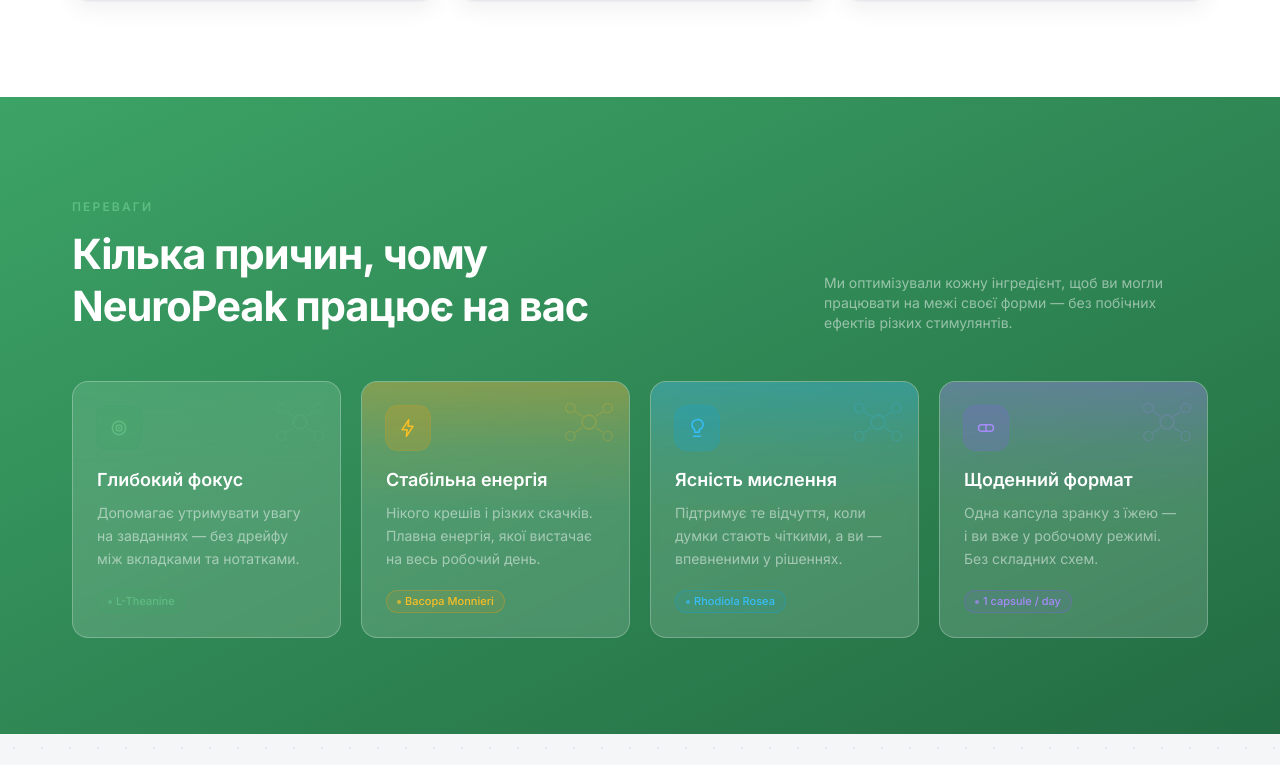
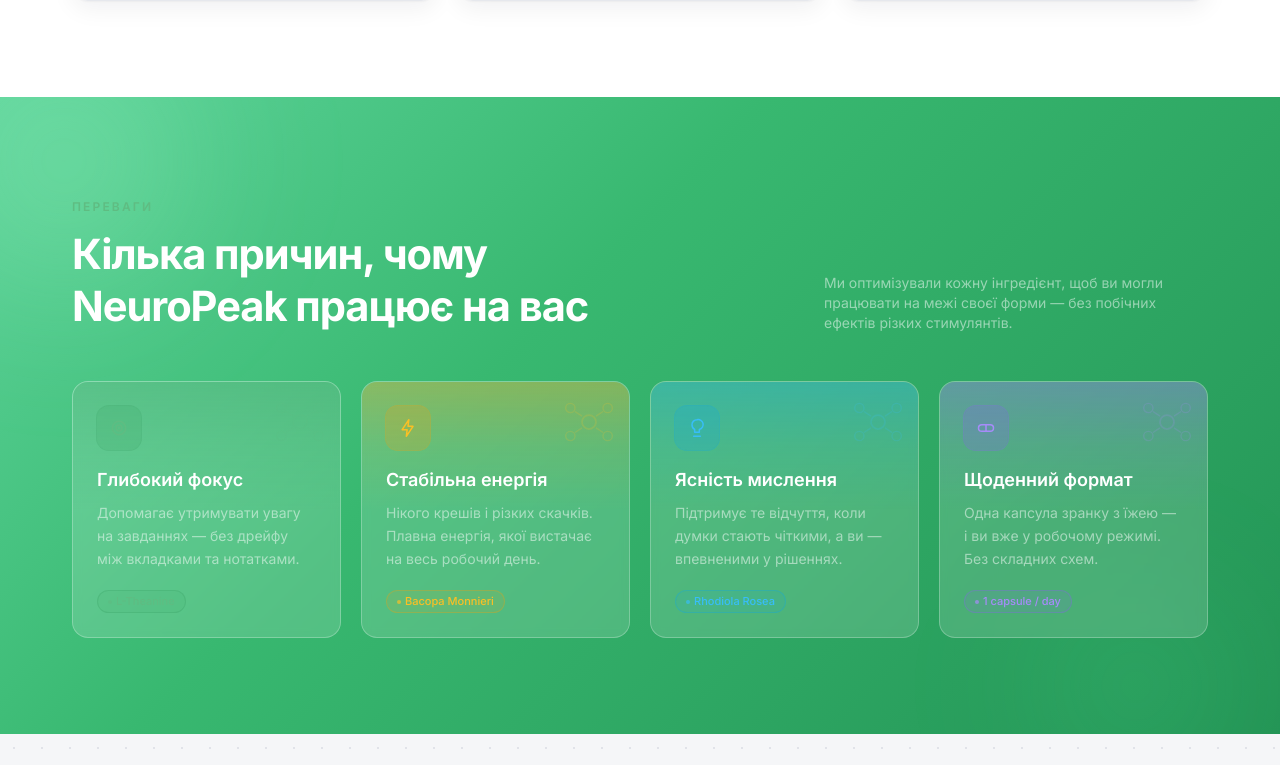
Before and after one commit to danylonahorniuk/neuropeak, a Next.js app: page / in a window 1280 px wide. Shown: the part 1515-2280 px from the top of the page. Built offline with nearby package versions, Linux system fonts and the light colour scheme.

Commit message:
feat: lighter neon-green gradient with glow overlays for sections

```diff
--- a/components/Benefits.tsx
+++ b/components/Benefits.tsx
@@ -100,8 +100,12 @@
 
 export default function Benefits() {
   return (
-    <section id="benefits" className="section bg-gradient-to-br from-brand-500 to-brand-700">
-      <div className="container-page">
+    <section id="benefits" className="section relative overflow-hidden" style={{ background: "linear-gradient(135deg, #5dd49a 0%, #38b870 40%, #239455 100%)" }}>
+      {/* Neon glow overlays */}
+      <div aria-hidden className="pointer-events-none absolute -top-32 -left-32 h-96 w-96 rounded-full blur-3xl" style={{ background: "radial-gradient(circle, rgba(180,255,210,0.28) 0%, transparent 70%)" }} />
+      <div aria-hidden className="pointer-events-none absolute -bottom-24 right-0 h-72 w-72 rounded-full blur-3xl" style={{ background: "radial-gradient(circle, rgba(100,255,170,0.15) 0%, transparent 70%)" }} />
+
+      <div className="container-page relative">
         <FadeIn>
           <div className="flex flex-col items-start justify-between gap-4 lg:flex-row lg:items-end">
             <div className="max-w-2xl">
--- a/components/Reviews.tsx
+++ b/components/Reviews.tsx
@@ -59,8 +59,12 @@
 
 export default function Reviews() {
   return (
-    <section id="reviews" className="section bg-gradient-to-br from-brand-500 to-brand-700">
-      <div className="container-page">
+    <section id="reviews" className="section relative overflow-hidden" style={{ background: "linear-gradient(135deg, #5dd49a 0%, #38b870 40%, #239455 100%)" }}>
+      {/* Neon glow overlays */}
+      <div aria-hidden className="pointer-events-none absolute -top-32 right-0 h-96 w-96 rounded-full blur-3xl" style={{ background: "radial-gradient(circle, rgba(180,255,210,0.28) 0%, transparent 70%)" }} />
+      <div aria-hidden className="pointer-events-none absolute -bottom-24 -left-24 h-72 w-72 rounded-full blur-3xl" style={{ background: "radial-gradient(circle, rgba(100,255,170,0.15) 0%, transparent 70%)" }} />
+
+      <div className="container-page relative">
         <FadeIn className="mx-auto max-w-2xl text-center">
           <span className="section-eyebrow !text-brand-400">Відгуки</span>
           <h2 className="mt-3 section-title text-balance !text-white">
```
